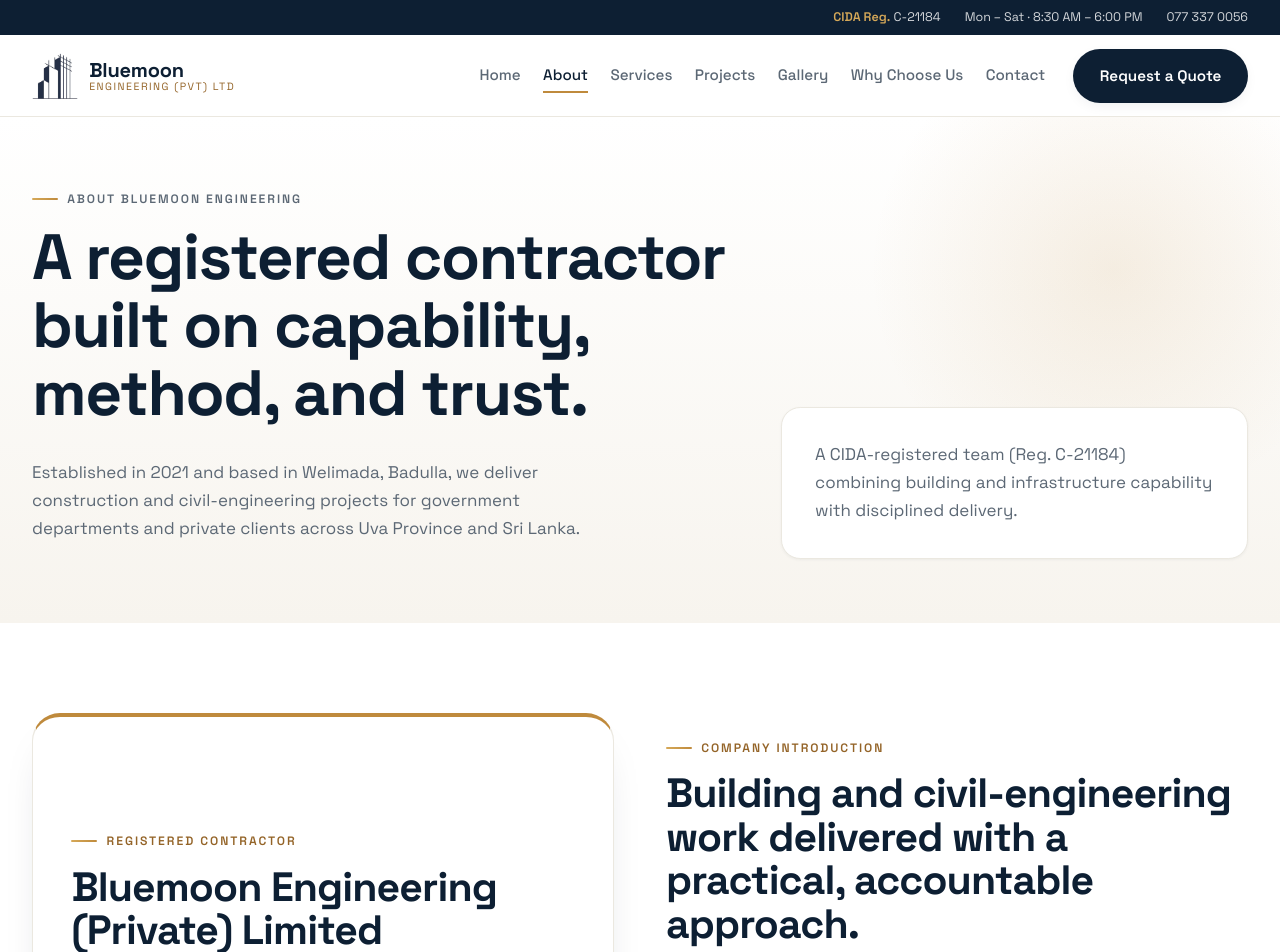
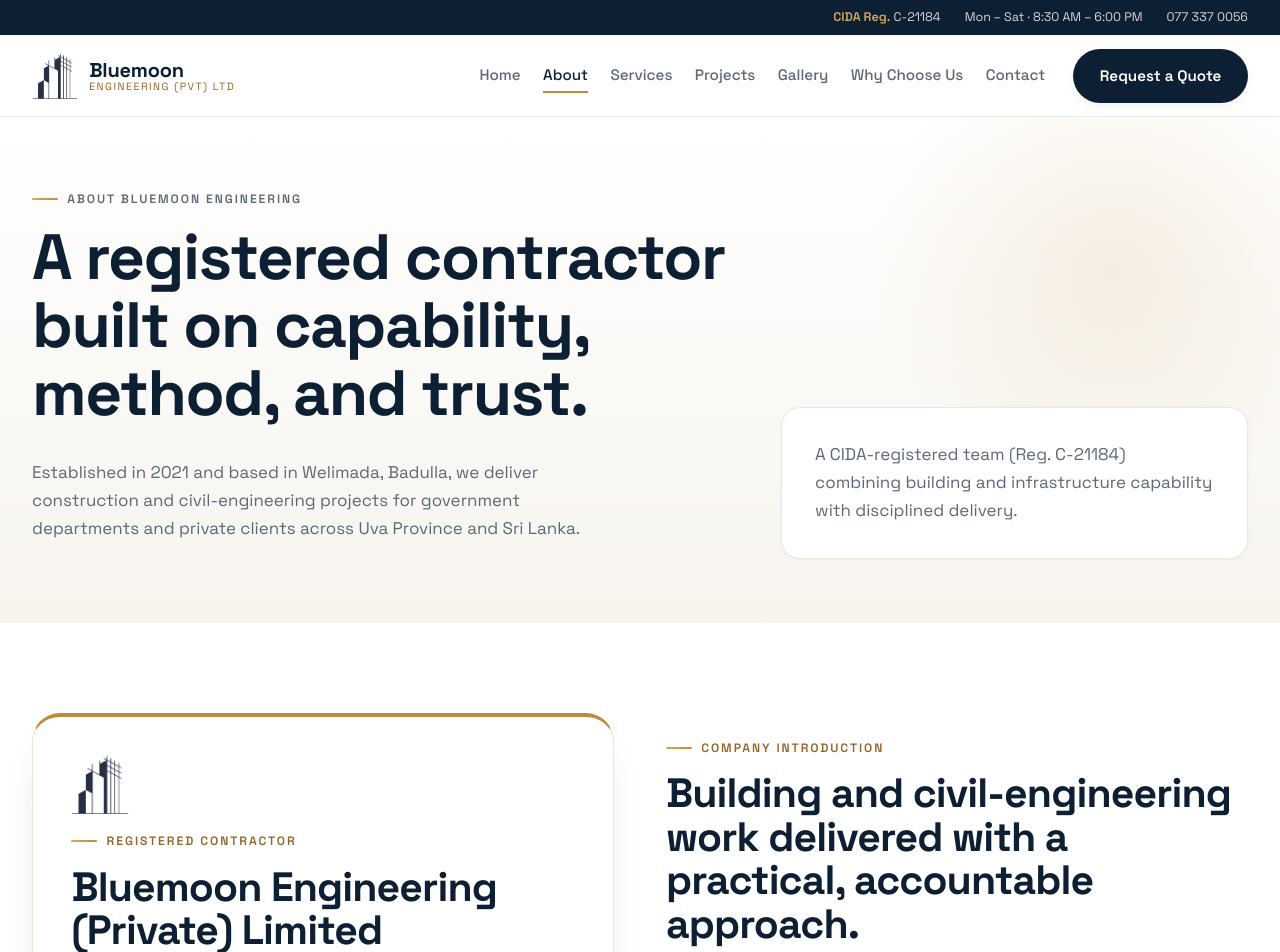
Before and after one commit to RizAhd/Bluemoon-Private-limited-Website, a Next.js app: page /about in a window 1280 px wide. Shown: the top 952 px of the page. Built offline with nearby package versions, Linux system fonts and the light colour scheme.

Commit message:
fix: update logo image source for About page

```diff
--- a/app/about/page.tsx
+++ b/app/about/page.tsx
@@ -50,7 +50,7 @@ export default function AboutPage() {
         <div className="container split-layout">
           <div className="about-showcase" data-reveal>
             {/* eslint-disable-next-line @next/next/no-img-element */}
-            <img src="/logo-icon-white.png" alt="" width={58} height={58} />
+            <img src="/logo-icon.png" alt="" width={58} height={58} />
             <p className="eyebrow">Registered Contractor</p>
             <h2>{siteConfig.companyName}</h2>
             <ul className="about-facts">
```
